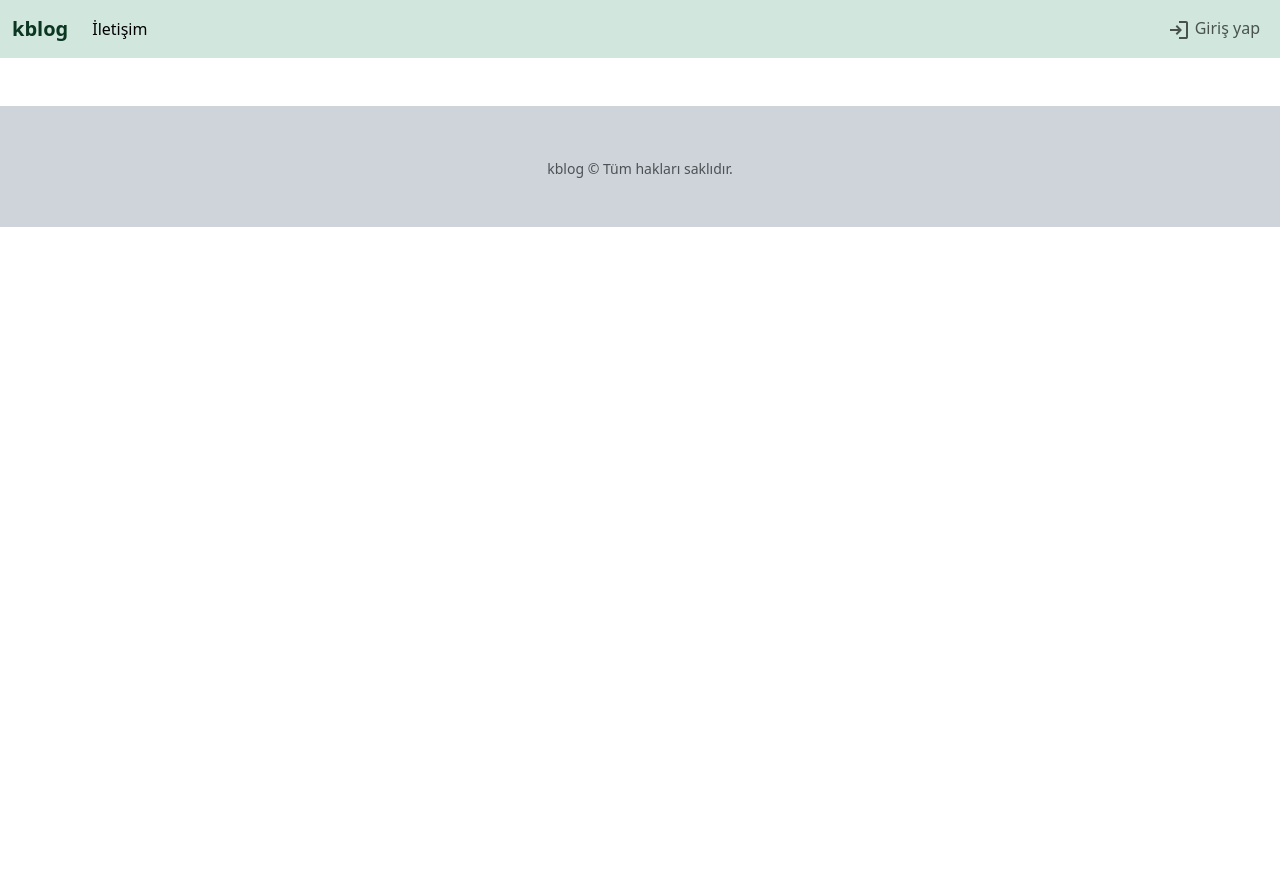
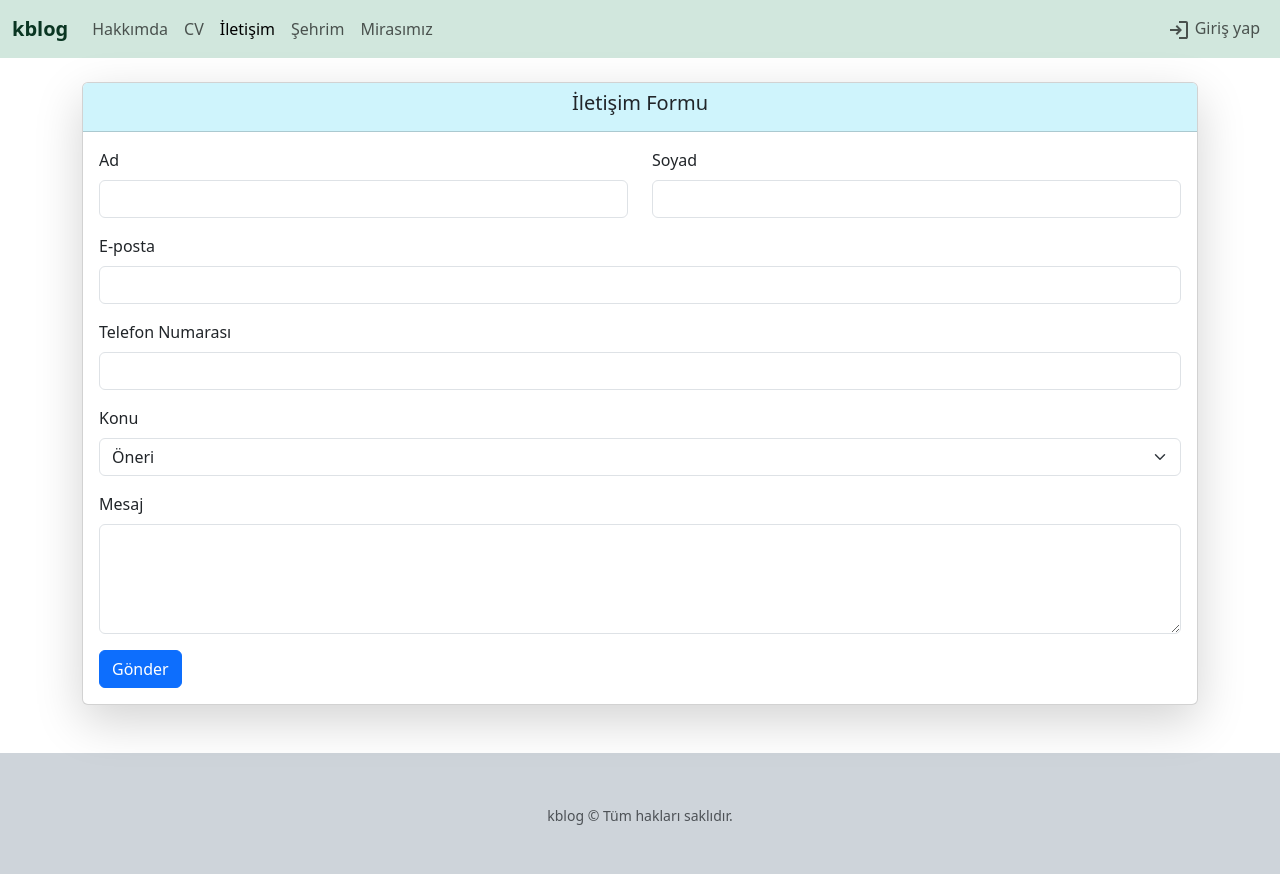
Before and after one commit to kerezemn/phpblog, a PHP site: page /contact in a window 1280 px wide. Before the commit the page ends 227 px from the top, so only its background shows below. Run offline with PHP 8.4, Linux system fonts and the light colour scheme; data comes from the database, SQL or seed files in the repository; both versions use the stored data as it was after the commit.

Commit message:
implemented contact page + database

```diff
--- a/index.php
+++ b/index.php
@@ -5,18 +5,20 @@ require 'auth.php';
 $uri = parse_url($_SERVER['REQUEST_URI'], PHP_URL_PATH);
 
 switch($uri) {
-    case '/logout':
-        logout();
-
     case '/':
         $page = 'home';
-        $title = 'Ana sayfa';
+        $title = 'Hakkımda';
         break;
 
     case '/login':
         $page = 'login';
         $title = 'Giriş yap';
         break;
+
+    case '/logout':
+        logout();
+        header("Location: /", true, 301);
+        exit;
 
     case '/about':
         $page = 'about';
@@ -28,6 +30,16 @@ switch($uri) {
         $title = 'İletişim';
         break;
 
+    case '/my-city':
+        $page = 'my_city';
+        $title = 'Şehrim';
+        break;
+
+    case '/heritage':
+        $page = 'heritage';
+        $title = "Mirasımız";
+        break;
+
     default:
         http_response_code(404);
 
--- a/views/contact.php
+++ b/views/contact.php
@@ -0,0 +1,78 @@
+<?php
+
+// connect db
+$db = new PDO('sqlite:' . __DIR__ . '/../db.sqlite3');
+
+// handle form
+if ($_SERVER['REQUEST_METHOD'] === 'POST') {
+    $ad    = $_POST['ad'] ?? '';
+    $soyad = $_POST['soyad'] ?? '';
+    $email = $_POST['email'] ?? '';
+    $tel   = $_POST['tel'] ?? '';
+    $konu  = $_POST['konu'] ?? '';
+    $mesaj = $_POST['mesaj'] ?? '';
+
+    // Basit validation (dilersen genişletebilirsin)
+    if ($ad && $soyad && $email && $mesaj) {
+        $stmt = $db->prepare("INSERT INTO contact_messages (ad, soyad, email, tel, konu, mesaj)
+                              VALUES (:ad, :soyad, :email, :tel, :konu, :mesaj)");
+        $stmt->execute([
+            ':ad'    => $ad,
+            ':soyad' => $soyad,
+            ':email' => $email,
+            ':tel'   => $tel,
+            ':konu'  => $konu,
+            ':mesaj' => $mesaj
+        ]);
+    }
+}
+?>
+
+<div class="container mt-3">
+    <form method="POST" class="mt-4">
+        <div class="card shadow-lg">
+            <div class="card-header bg-info-subtle">
+                <h5 class="card-title text-center">İletişim Formu</h5>
+            </div>
+
+            <div class="card-body">
+                <div class="row">
+                    <div class="mb-3 col-md-6">
+                        <label for="ad" class="form-label">Ad</label>
+                        <input type="text" class="form-control" id="ad" name="ad" required>
+                    </div>
+                    <div class="mb-3 col-md-6">
+                        <label for="soyad" class="form-label">Soyad</label>
+                        <input type="text" class="form-control" id="soyad" name="soyad" required>
+                    </div>
+                </div>
+
+                <div class="mb-3">
+                    <label for="email" class="form-label">E-posta</label>
+                    <input type="email" class="form-control" id="email" name="email" required>
+                </div>
+
+                <div class="mb-3">
+                    <label for="tel" class="form-label">Telefon Numarası</label>
+                    <input type="tel" class="form-control" id="tel" name="tel">
+                </div>
+
+                <div class="mb-3">
+                    <label for="konu" class="form-label">Konu</label>
+                    <select class="form-select" id="konu" name="konu">
+                        <option value="Öneri">Öneri</option>
+                        <option value="Şikayet">Şikayet</option>
+                        <option value="Soru">Soru</option>
+                    </select>
+                </div>
+
+                <div class="mb-3">
+                    <label for="mesaj" class="form-label">Mesaj</label>
+                    <textarea class="form-control" id="mesaj" name="mesaj" rows="4" required></textarea>
+                </div>
+
+                <button type="submit" class="btn btn-primary">Gönder</button>
+            </div>
+        </div>
+    </form>
+</div>
--- a/views/layout.php
+++ b/views/layout.php
@@ -20,7 +20,23 @@
             <div class="collapse navbar-collapse" id="navbarContent">
                 <ul class="navbar-nav me-auto mb-2 mb-lg-0">
                     <li class="nav-item">
+                        <a class="nav-link <?= ($page === 'home' ? 'active' : '') ?>" href="/">Hakkımda</a>
+                    </li>
+
+                    <li class="nav-item">
+                        <a class="nav-link <?= ($page === 'cv' ? 'active' : '') ?>" href="/">CV</a>
+                    </li>
+
+                    <li class="nav-item">
                         <a class="nav-link <?= ($page === 'contact' ? 'active' : '') ?>" href="/contact">İletişim</a>
+                    </li>
+
+                    <li class="nav-item">
+                        <a class="nav-link <?= ($page === 'my_city' ? 'active' : '') ?>" href="/my-city">Şehrim</a>
+                    </li>
+
+                    <li class="nav-item">
+                        <a class="nav-link <?= ($page === 'harage' ? 'active' : '') ?>" href="/contact">Mirasımız</a>
                     </li>
                 </ul>
 
```
Also changed, not shown: README.md, db.sqlite3 (added), views/heritage.php (added), views/my_city.php (added).
